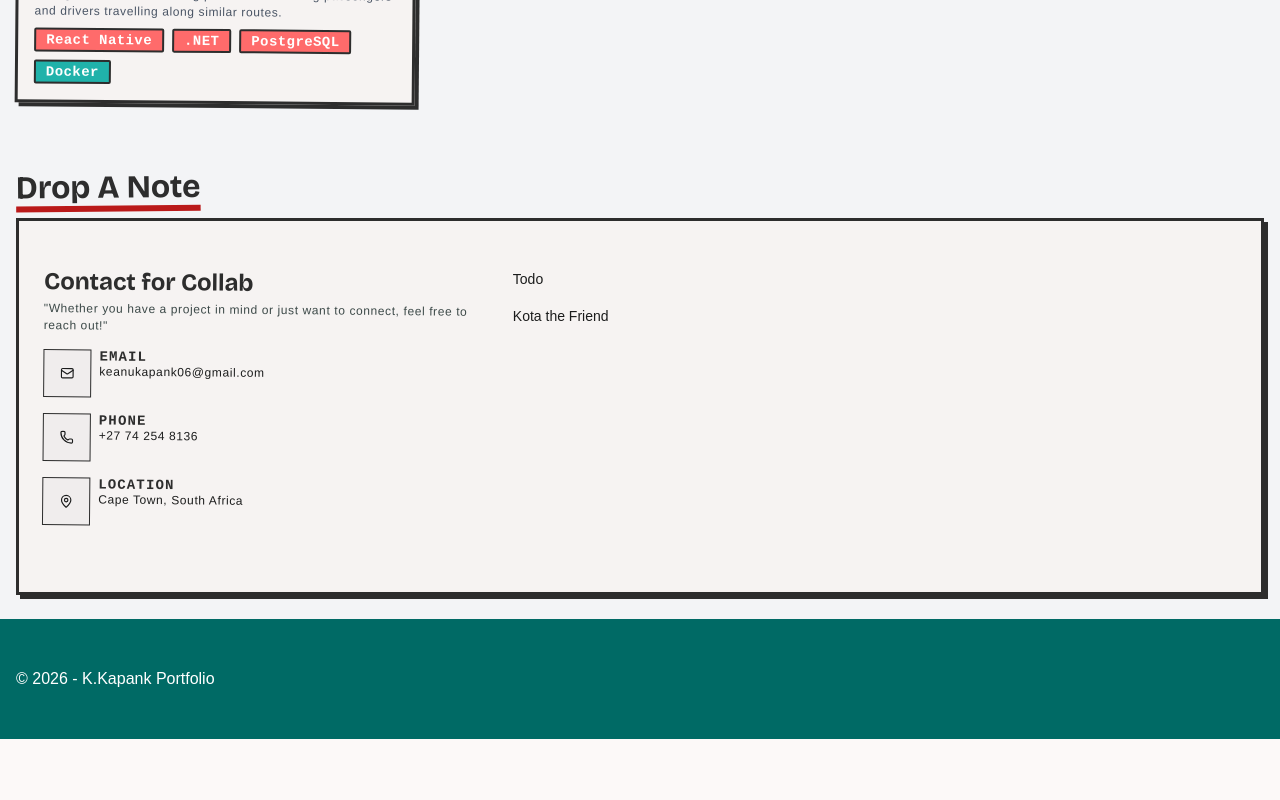
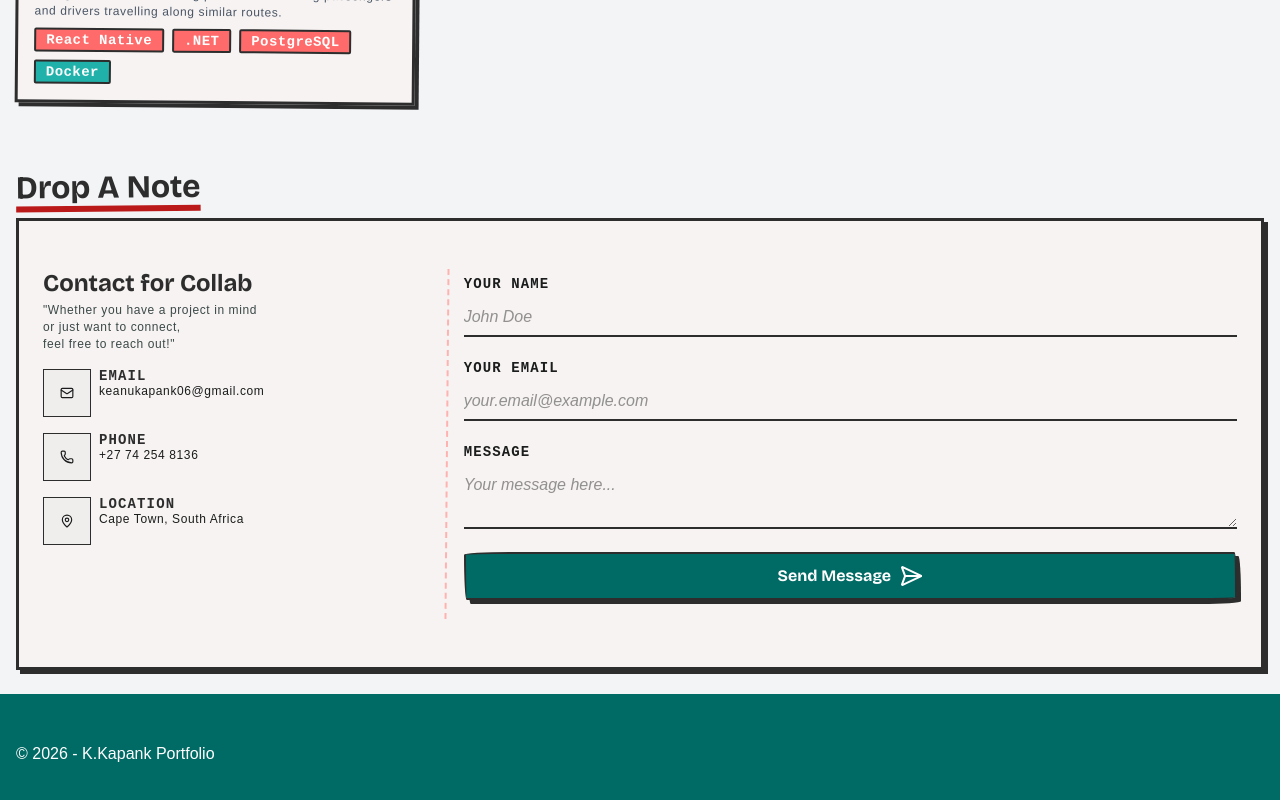
Before and after one commit to KeanuKapank/Personal-Portfolio, a React (Vite) app: page / in a window 1280 px wide. Shown: the part 2266-3066 px from the top of the page. Before the commit the page ends 3005 px from the top, so only its background shows below. Built offline with nearby package versions, Linux system fonts and the light colour scheme.

Commit message:
Feature/contact me section form (#10)
* Contact me form

* Chore: Add send button to contact form

* Chore: Adjust height of vertical divider in global.css

```diff
--- /dev/null
+++ b/src/components/Reusable/FormElement.tsx
@@ -0,0 +1,34 @@
+interface FormElementProps {
+  label: string;
+  type: string;
+  id: string;
+  placeholder: string;
+  onChange: (e: React.ChangeEvent<HTMLInputElement>) => void;
+}
+
+const FormElement = ({ label, type, id, placeholder, onChange }: FormElementProps) => {
+  return (
+    <div>
+      <label htmlFor={id} className="block text-label-caps py-2">
+        {label}
+      </label>
+      {type === 'textarea' ? (
+        <textarea
+          className="italic w-full"
+          id={id}
+          placeholder={placeholder}
+        />
+      ) : (
+        <input
+          className="italic w-full"
+          type={type}
+          id={id}
+          placeholder={placeholder}
+          onChange={onChange}
+        />
+      )}
+    </div>
+  );
+}
+
+export default FormElement;
--- a/src/components/home/ContactMeSection.tsx
+++ b/src/components/home/ContactMeSection.tsx
@@ -1,7 +1,8 @@
-import { Phone, Mail, MapPin  } from 'lucide-react';
+import { Phone, Mail, MapPin, SendHorizonal  } from 'lucide-react';
 import type { IContactDetail } from '../Reusable/ContactDetail';
 import ContactDetail from '../Reusable/ContactDetail';
 import Title from '../Reusable/Title';
+import FormElement from '../Reusable/FormElement';
 
 const contactDetails: IContactDetail[] = [
     {
@@ -26,11 +27,11 @@ const ContactMeSection = () => {
     <section className="bg-gray-100 pt-1 pb-6">
       <div className="container mx-auto px-4">
         <Title name="Drop A Note" />
-        <div className="container-popout py-12 px-6 sm:flex flex-row gap-4">
-          <div className="rotate-tilt-xsmr hidden sm:block">
+        <div className="container-popout py-12 px-6 sm:flex flex-row gap-4 w-full">
+          <div className="hidden sm:block flex-1">
             <h4 className="text-headline-sm text-nowrap">Contact for Collab</h4>
-            <p className="text-caption-quote pt-1">
-              "Whether you have a project in mind or just want to connect, feel free to reach out!"
+            <p className="text-caption-quote pt-1 text-wrap">
+              "Whether you have a project in mind <br></br> or just want to connect,<br></br> feel free to reach out!"
             </p>
             <div className="pt-4 flex flex-col items-start">
                 {contactDetails.map((detail, index) => (
@@ -43,15 +44,37 @@ const ContactMeSection = () => {
                 ))}
             </div>
           </div>
-          <div className="sm:flex flex-row gap-8">
-            <div>
-              <p className="text-body-sm mb-4">
-                Todo
-              </p>
-              <p className="text-body-sm">
-                Kota the Friend
-              </p>
-            </div>
+          <div className="vertical-divider rotate-tilt-xsmr hidden sm:block flex-none"></div>
+          <div className="sm:flex flex-row gap-8 flex-2">
+            <form className="flex flex-col gap-4 w-full">
+              <FormElement
+                label="Your Name"
+                type="text"
+                id="name"
+                placeholder="John Doe"
+                onChange={() => {}}
+              />
+              <FormElement
+                label="Your Email"
+                type="email"
+                id="email"
+                placeholder="your.email@example.com"
+                onChange={() => {}}
+              />
+              <FormElement
+                label="Message"
+                type="textarea"
+                id="message"
+                placeholder="Your message here..."
+                onChange={() => {}}
+              />
+              <button
+                type="submit"
+                className="btn bg-primary text-white flex items-center gap-2 justify-center"
+              >
+                Send Message <SendHorizonal />
+              </button>
+            </form>
           </div>
         </div>
       </div>
--- a/src/global.css
+++ b/src/global.css
@@ -329,7 +329,8 @@
   textarea:focus {
     /* Thick teal "marker" highlight on active line */
     border-bottom-color: var(--color-ink);
-    box-shadow: 0 3px 0 0 var(--color-ink);
+    outline: none;
+    box-shadow: 0 1.5px 0 0 var(--color-ink);
   }
 }
 
@@ -734,6 +735,11 @@
     border-top: 2px dashed var(--color-tertiary-fixed-dim);
   }
 
+  .vertical-divider {
+    border-left: 2px dashed var(--color-tertiary-fixed-dim);
+    height: 350px;
+  }
+
   .underline-highlight-light {
     background-image: linear-gradient(120deg, var(--color-primary-fixed-light));
     background-repeat: no-repeat;
```
